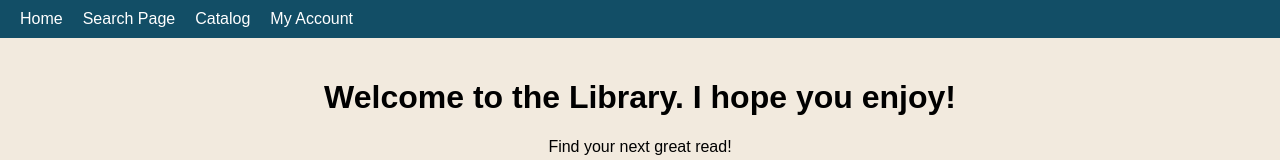
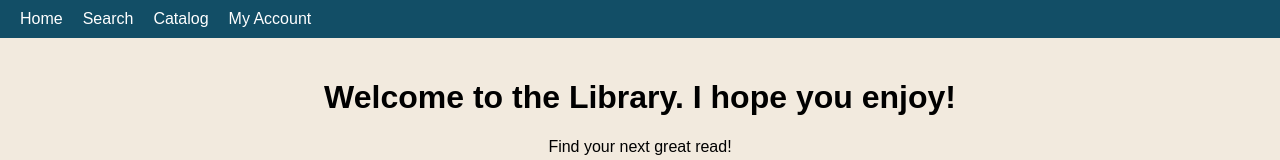
Before and after one commit to shikhap04/library-system, a React (Create React App) app: page / in a window 1280 px wide. Shown: the top 160 px of the page. Built offline with nearby package versions, Linux system fonts and the light colour scheme.

Commit message:
external link for book

```diff
--- a/src/Catalog.js
+++ b/src/Catalog.js
@@ -1,6 +1,7 @@
 
 import React, {useEffect, useState} from 'react';
 import axios from 'axios';
+import {Link} from 'react-router-dom';
 
 const Catalog = () => {
 
@@ -42,6 +43,7 @@ const Catalog = () => {
             <p>Copies Available: {resource.copies_available}</p>
             <p>Version: {resource.resource_version}</p>
             <p>Type: {resource.resource_type}</p>
+            <Link to={`/resources/${resource.resource_id}`}>Details</Link>
           </div>
         ))
       ) : (
--- a/src/NavBar.js
+++ b/src/NavBar.js
@@ -5,7 +5,7 @@ const NavBar = () => {
   return (
     <div className="navbar">
       <Link to="/">Home</Link>
-      <Link to="/search">Search Page</Link>
+      <Link to="/search">Search</Link>
       <Link to="/catalog">Catalog</Link>
       <Link to="/account">My Account</Link>
     </div>
--- a/src/Search.js
+++ b/src/Search.js
@@ -1,5 +1,6 @@
 import React, { useState } from 'react';
 import axios from 'axios';
+import {Link} from 'react-router-dom';
 
 const SearchCatalog = () => {
   const [query, setQuery] = useState('');
@@ -46,6 +47,7 @@ const SearchCatalog = () => {
             <p>Copies Available: {resource.copies_available}</p>
             <p>Version: {resource.resource_version}</p>
             <p>Type: {resource.resource_type}</p>
+            <Link to={`/resources/${resource.resource_id}`}>Details</Link>
           </div>
         ))
       ) : (
```
